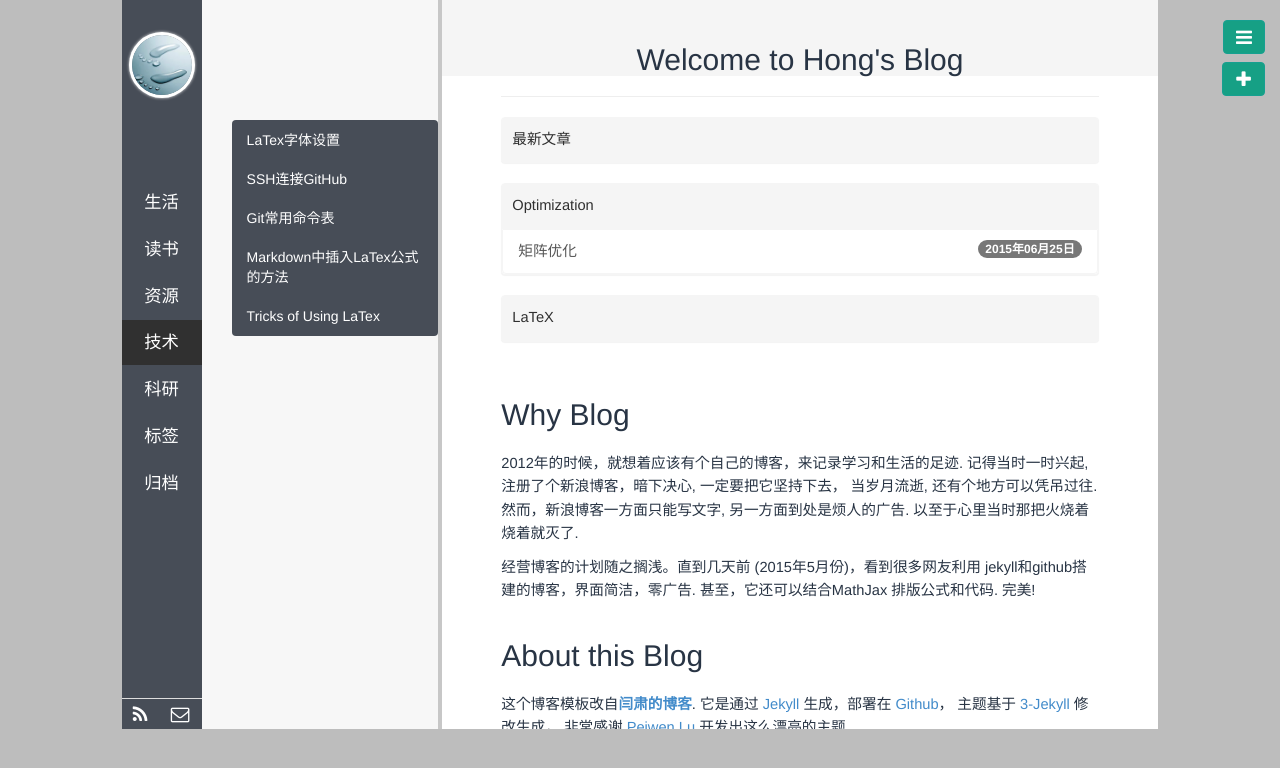
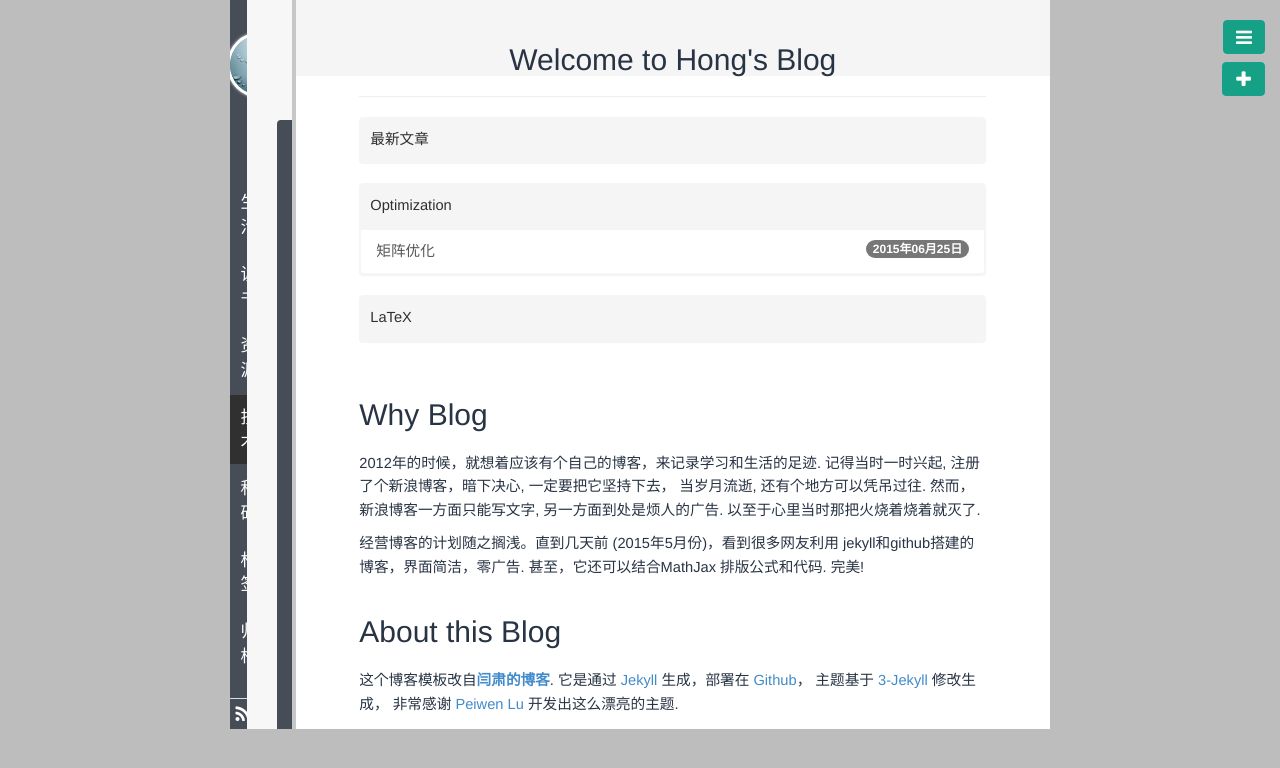
Before and after one commit to polyHong/polyHong.github.io, a Jekyll site: the page built from index.md, in a window 1280 px wide. Shown: the top 768 px of the page. Built offline with Jekyll 4.4.1, drawn with Linux system fonts in a browser that asks for light colours; Markdown is read by kramdown in place of the engine named in the settings; comment, search, counter and statistics services are not loaded.

Commit message:
adjust width of page

```diff
--- a/public/css/base.css
+++ b/public/css/base.css
@@ -4,7 +4,7 @@
   height: 100%;
 }
 body, html {
-  width: 90%;
+  width: 80%;
   height: 90%;
   margin: auto;
   overflow: hidden;
@@ -15,7 +15,7 @@ body, html {
 }
 /* 导航栏 + 目录栏 */
 .aside {
-  width: 320px;
+  width: 8%;
   height: 100%;
 
 }
```
